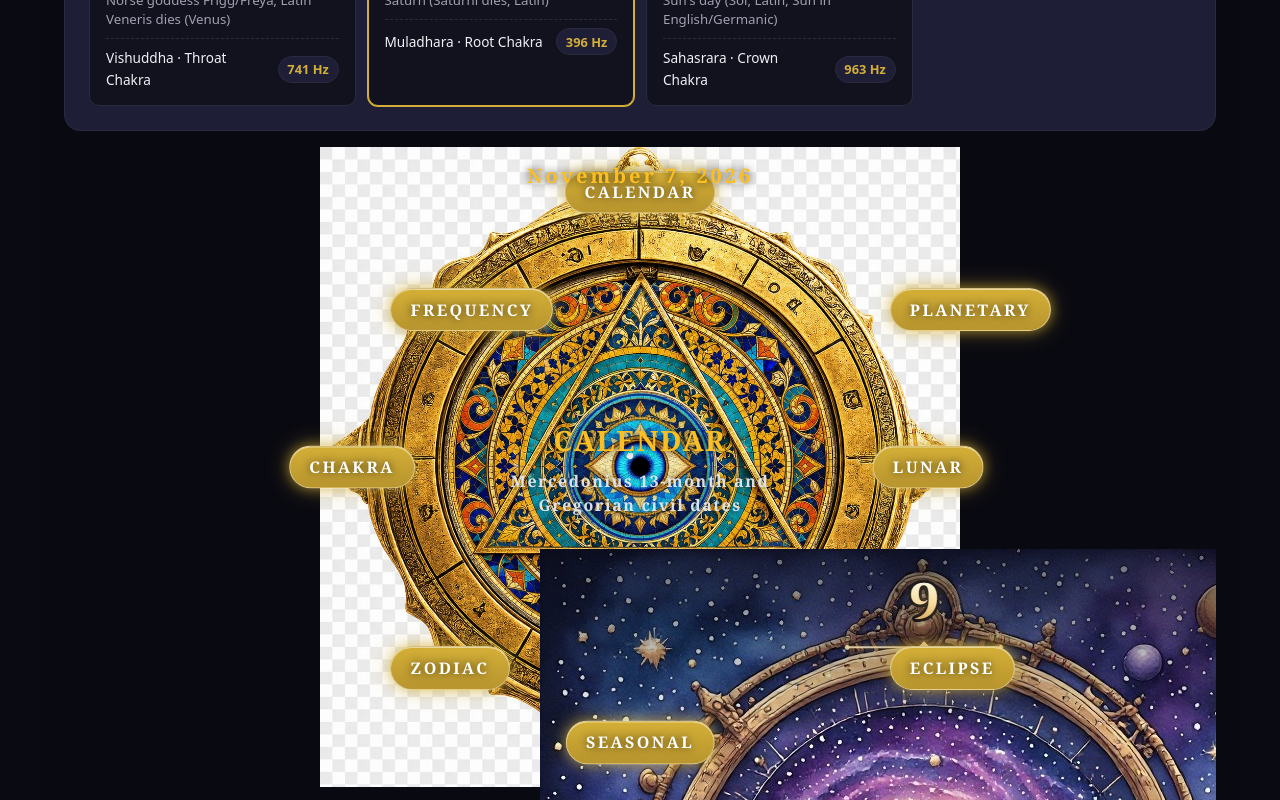
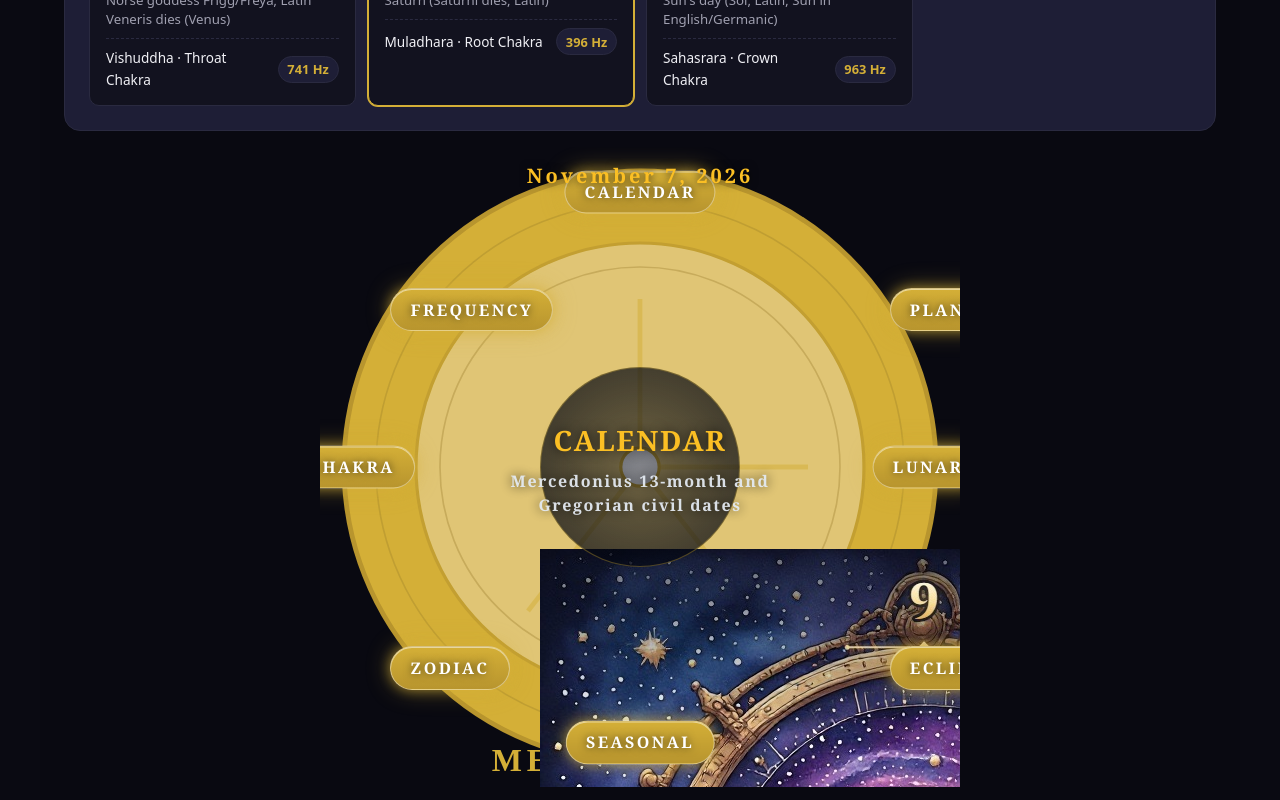
Before and after one commit to Jeraque007/Mercedonius, a Next.js app: page /calendar in a window 1280 px wide. Shown: the part 1360-2160 px from the top of the page. Built offline with nearby package versions, Linux system fonts and the light colour scheme; a web font is replaced by a local one.

Commit message:
fix: add translucent triangle overlay to dial, constrain dial height, use transparent SVG dial image

```diff
--- a/app/components/sundial-display.tsx
+++ b/app/components/sundial-display.tsx
@@ -42,8 +42,8 @@ export function SundialDisplay({ selectedDate }: SundialDisplayProps) {
     <section className="sundial-dial-page">
       {/* Transparent-background dial image — actual dial display */}
       <img
-        src="/calendar/dial.png"
-        alt="Mercedonius golden dial"
+        src="/calendar/dial.svg"
+        alt="Mercedonius sundial dial"
         className="dial-image"
       />
 
@@ -65,6 +65,9 @@ export function SundialDisplay({ selectedDate }: SundialDisplayProps) {
           {btn.label}
         </button>
       ))}
+      {/* Translucent triangle overlay over the dial centre */}
+      <div className="dial-triangle-overlay" />
+
       {/* Centre content over the triangle */}
       <div className="dial-center-content">
         <div className="dial-center-title">{content?.title}</div>
--- a/app/globals.css
+++ b/app/globals.css
@@ -926,6 +926,31 @@ body {
   max-width: 640px;
   margin: 0 auto;
   aspect-ratio: 1 / 1;
+}
+/* Translucent triangle overlay over the dial centre */
+.dial-triangle-overlay {
+  position: absolute;
+  left: 50%;
+  top: 50%;
+  transform: translate(-50%, -50%);
+  width: 200px;
+  height: 200px;
+  background: radial-gradient(ellipse 220px 220px at center, rgba(4, 7, 18, 0.50), rgba(4, 7, 18, 0.80) 65%, rgba(4, 7, 18, 0.92));
+  border: 1px solid rgba(212, 175, 55, 0.35);
+  border-radius: 50%;
+  pointer-events: none;
+  z-index: 11;
+}
+
+/* Centred square dial — constrained to viewport height */
+.sundial-dial-page {
+  position: relative;
+  width: 100%;
+  max-width: 640px;
+  margin: 0 auto;
+  aspect-ratio: 1 / 1;
+  max-height: 100vh;
+  overflow: hidden;
 }
 
 .dial-image {
```
Also changed, not shown: public/calendar/dial.svg (added).
